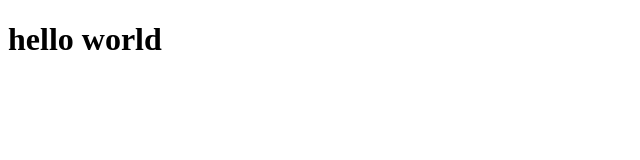
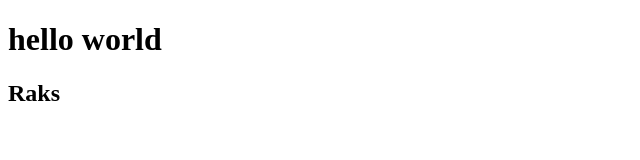
Before and after one commit to RakshithaE/Raks_portfolio, a plain HTML site: page index.html in a window 1280 px wide. Shown: the full height of the page, 0-640 px from the left. Drawn offline with Linux system fonts and the light colour scheme.

Commit message:
Update index.html

```diff
--- a/index.html
+++ b/index.html
@@ -7,5 +7,8 @@
 </head>
 <body>
     <h1>hello world</h1>
+    <h2>Raks</h2>
+
 </body>
+
 </html>
```
